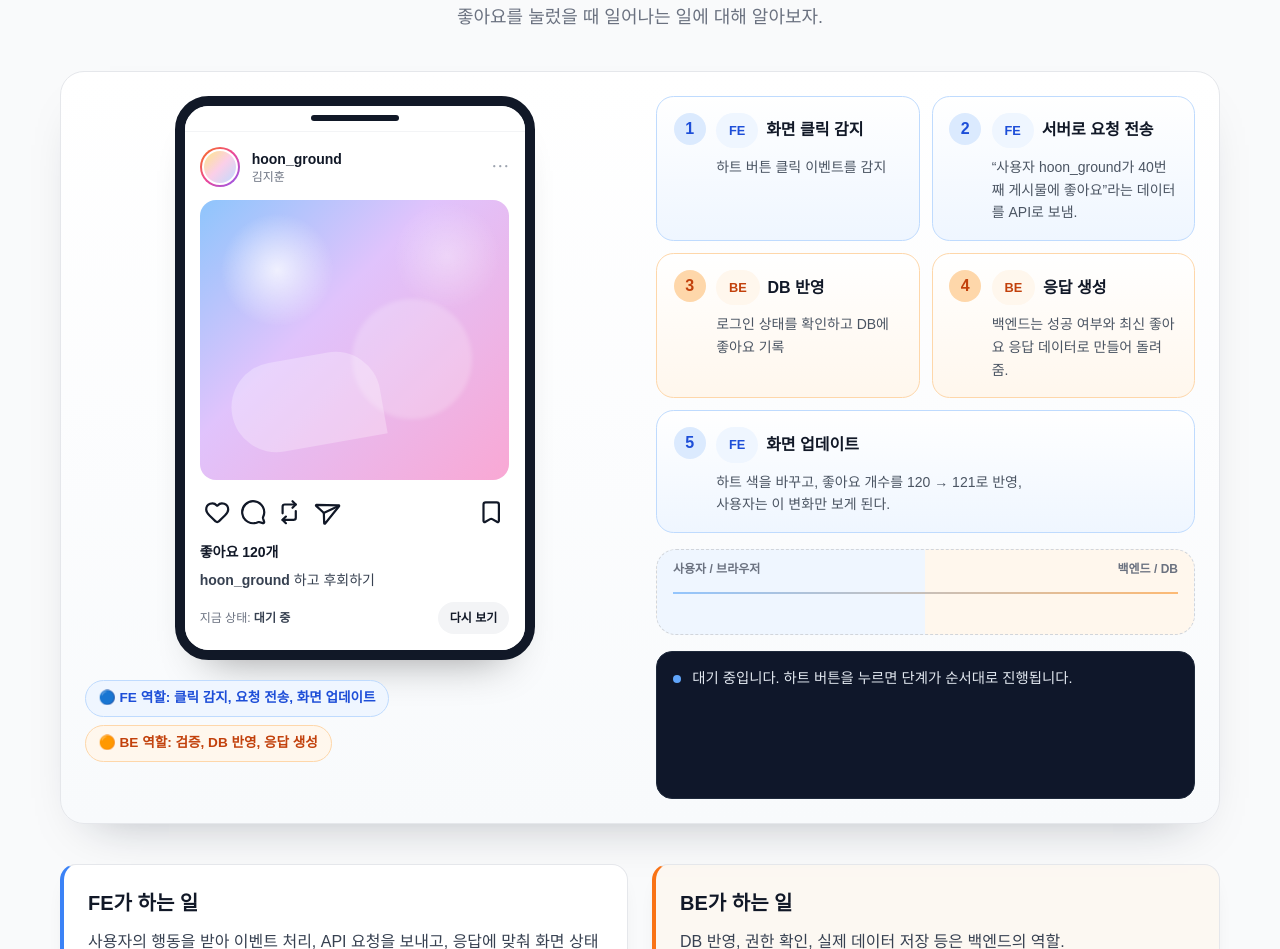
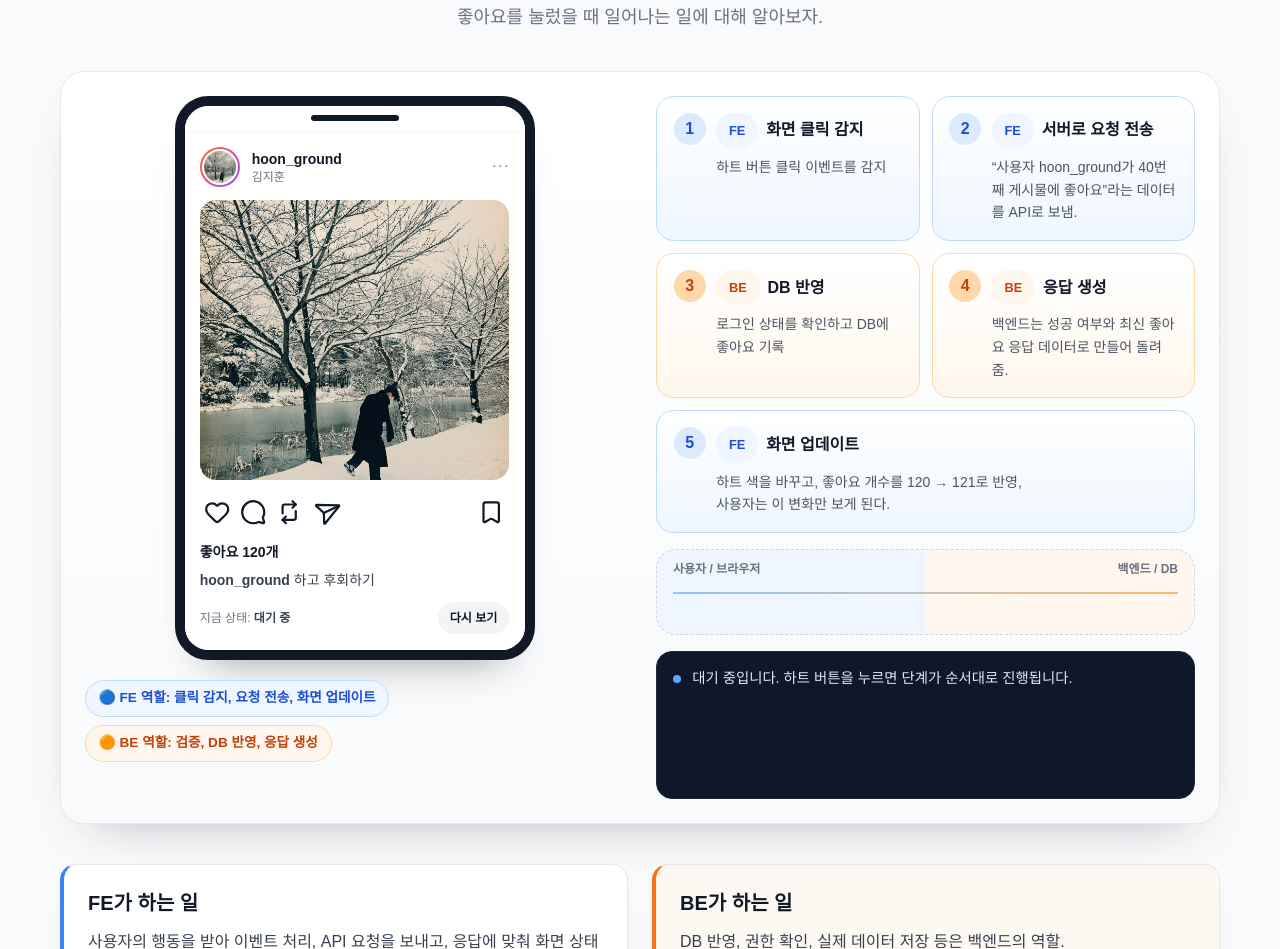
Before and after one commit to hoon-ground/FE_Education_Repo, a plain HTML site: page 1st/index.html in a window 1280 px wide. Shown: the part 1005-1954 px from the top of the page. Drawn offline with nearby package versions, Linux system fonts and the light colour scheme; a web font is replaced by a local one.

Commit message:
style : Insta profile img 추가

```diff
--- a/1st/styles/fe-role.css
+++ b/1st/styles/fe-role.css
@@ -63,8 +63,11 @@
   width: 100%;
   height: 100%;
   border-radius: 9999px;
-  background: linear-gradient(135deg, #fde68a, #fbcfe8, #bfdbfe);
   border: 2px solid #fff;
+  background-image: url("../assets/photoimg.jpg");
+  background-size: cover;
+  background-position: center;
+  background-repeat: no-repeat;
 }
 
 .insta-photo {
@@ -72,41 +75,10 @@
   height: 280px;
   border-radius: 1rem;
   overflow: hidden;
-  background:
-    radial-gradient(
-      circle at 25% 25%,
-      rgba(255, 255, 255, 0.75),
-      transparent 18%
-    ),
-    radial-gradient(
-      circle at 80% 20%,
-      rgba(255, 255, 255, 0.35),
-      transparent 16%
-    ),
-    linear-gradient(135deg, #8ec5fc 0%, #e0c3fc 40%, #f9a8d4 100%);
-}
-
-.insta-photo::before {
-  content: "";
-  position: absolute;
-  inset: auto 12% 22% auto;
-  width: 120px;
-  height: 120px;
-  border-radius: 9999px;
-  background: rgba(255, 255, 255, 0.22);
-  filter: blur(2px);
-}
-
-.insta-photo::after {
-  content: "";
-  position: absolute;
-  left: 10%;
-  bottom: 12%;
-  width: 150px;
-  height: 90px;
-  border-radius: 9999px 9999px 0 9999px;
-  background: rgba(255, 255, 255, 0.28);
-  transform: rotate(-10deg);
+  background-image: url("../assets/photoimg.jpg");
+  background-size: cover;
+  background-position: center;
+  background-repeat: no-repeat;
 }
 
 .big-heart {
```
